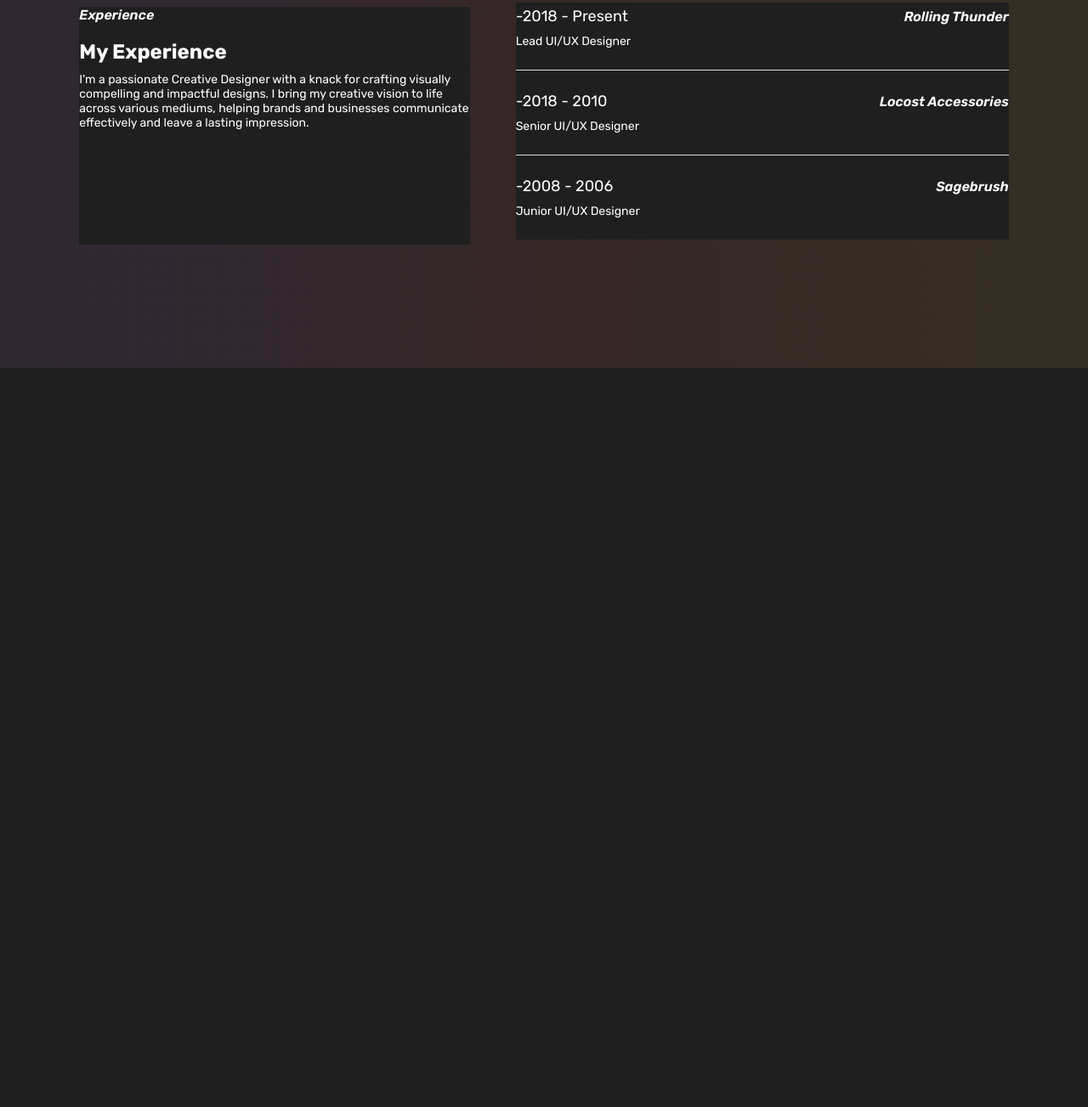
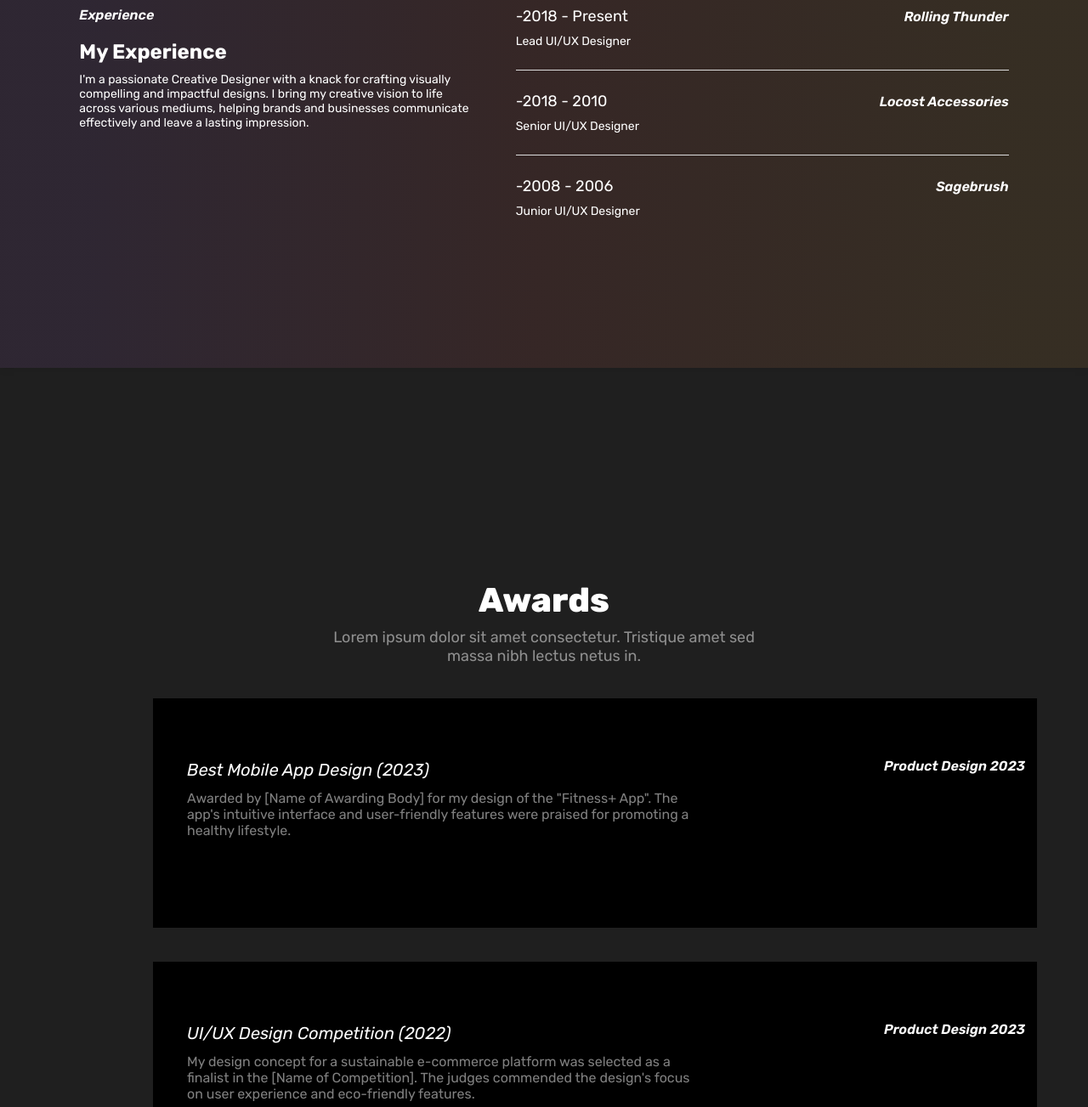
Before and after one commit to hridoyorbin/protfolio-project, a plain HTML site: page index.html in a window 1280 px wide. Shown: the part 1497-2800 px from the top of the page at 85% size. Before the commit the page ends 1930 px from the top, so only its background shows below. Drawn offline with Linux system fonts and the light colour scheme.

Commit message:
created the part of awards

```diff
--- a/index.html
+++ b/index.html
@@ -121,6 +121,42 @@
         </ul>
     </div>
       </section>
+
+      <section class="award-sec">
+
+        <div class="award-div">
+
+           <div class="award-content">
+             <h1 class="award-title">Awards</h1>
+             <p class="award-discription">Lorem ipsum dolor sit amet consectetur. Tristique amet sed massa nibh lectus netus in.</p>
+            </div>
+          </div>
+
+
+         <div class="achivements">
+
+          <div class="achiv-content">
+          <h4 class="award-topic">Best Mobile App Design (2023)</h4>
+          <p class="work">Awarded by [Name of Awarding Body] for my design of the "Fitness+ App". The app's intuitive interface and user-friendly features were praised for promoting a healthy lifestyle.</p>
+        </div>
+          <div class="sector">
+            <h4 class="sector-name">Product Design 2023</h4>
+          </div>
+        </div>
+
+
+          <div class="achivements">
+              <div class="achiv-content">
+              <h4 class="award-topic">UI/UX Design Competition (2022)</h4>
+              <p class="work">My design concept for a sustainable e-commerce platform was selected as a finalist in the [Name of Competition]. The judges commended the design's focus on user experience and eco-friendly features.</p>
+            </div>
+              <div class="sector">
+                <h4 class="sector-name">Product Design 2023</h4>
+              </div>
+            </div>
+
+      </section>
+
       </main>
 
 </body>
--- a/root.css
+++ b/root.css
@@ -14,6 +14,9 @@
     padding: 0;
     margin: 0;
     font-family:"Rubik", sans-serif;
-    background-color: #1f1f1f;
+
     color:  #FFFFFF;
 }
+body{
+    background-color: #1f1f1f;
+}
--- a/styles.css
+++ b/styles.css
@@ -325,7 +325,65 @@ p{
     font-size: 18px;
     font-family: 800;
 }
+.award-div{
+  margin-top: 250px;
+  display: flex;
+  justify-content: center;
+  align-items: center;
+}
 
-.story{
-    background-color: none;
+
+.award-title {
+  font-size: 40px;
+  font-weight: 800;
+  font-family: "Rubik", sans-serif;
+  Line-height : 47.4px;
+  text-align: center;
+  margin-bottom: 10px;
 }
+.award-discription{
+    color:var(--text-color2);
+    font-size: 18px;
+    width: 541px;
+    height: 42px;
+    font-weight: 400;
+    line-height: 21.33px;
+    text-align: center;
+
+}
+.achivements{
+    width: 1040px;
+    height: 200px;
+   display: flex;
+   background-color: #000000;
+    margin: 40px 180px;
+    padding-top: 70px ;
+}
+.achiv-content{
+
+    width: 920px;
+    height: 130px;
+    justify-content: center ;
+    align-items: center;
+    text-align: left;
+    padding-left: 40px;
+
+}
+
+.work{
+    margin-top: 10px;
+    font-weight: 400;
+    font-size: 16px;
+    color: var(--text-color2) ;
+    width: 600px;
+}
+.award-topic{
+    font-family: "Rubik", sans-serif;
+    font-weight: 400;
+    line-height: 28px;
+    font-size: 20px;
+}
+.sector-name {
+    width: 180px;
+    height: 26px;
+}
```
Also changed, not shown: images/Frame 47568 (2).png (added).
